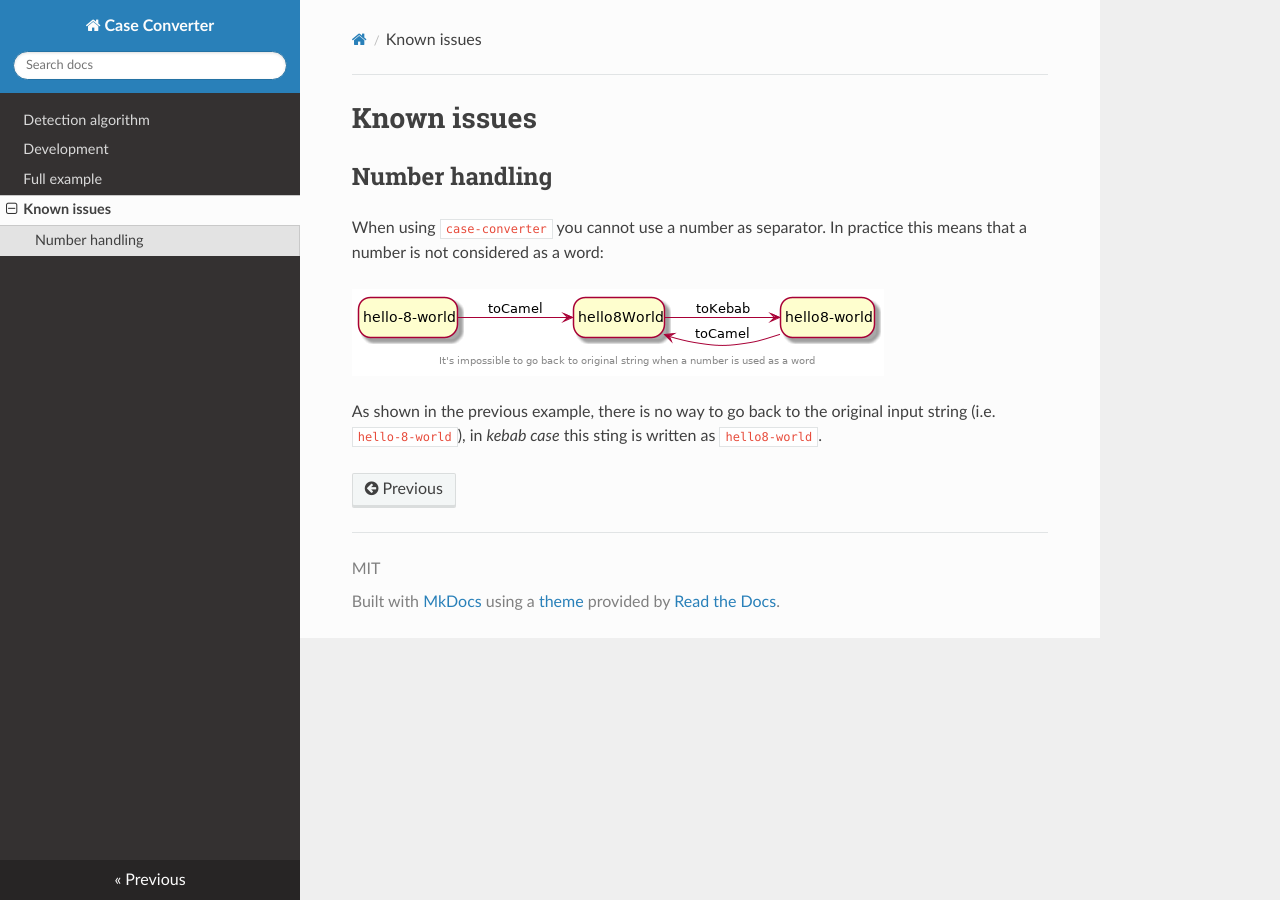
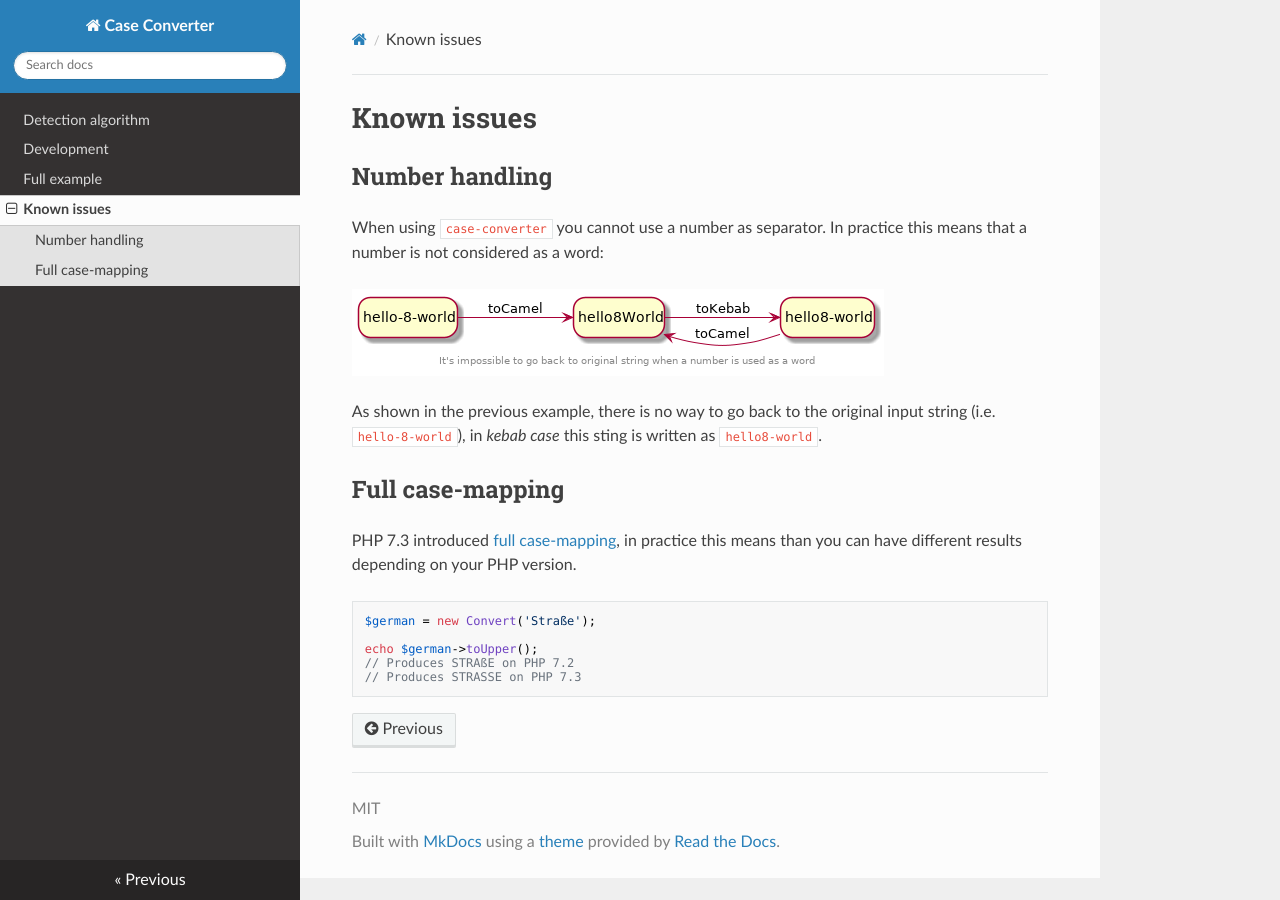
Before and after one commit to jawira/case-converter, an MkDocs documentation site: the page built from docs/known-issues.md, in a window 1280 px wide. Built offline with MkDocs 1.6.1, drawn with Linux system fonts in a browser that asks for light colours; nearby versions of some CDN libraries.

Commit message:
Full case-mapping doc #36

````diff
--- a/docs/known-issues.md
+++ b/docs/known-issues.md
@@ -12,3 +12,19 @@ this means that a number is not considered as a word:
 As shown in the previous example, there is no way to go back to the original
 input string (i.e. `hello-8-world`), in _kebab case_ this sting is written as
 `hello8-world`.
+
+Full case-mapping
+-----------------
+
+PHP 7.3 introduced [full case-mapping], in practice this means than you can
+have different results depending on your PHP version.
+
+```php
+$german = new Convert('Straße');
+
+echo $german->toUpper();
+// Produces STRAßE on PHP 7.2
+// Produces STRASSE on PHP 7.3
+```
+
+[full case-mapping]: https://www.php.net/manual/en/migration73.new-features.php#migration73.new-features.mbstring.case-mapping-folding
````
